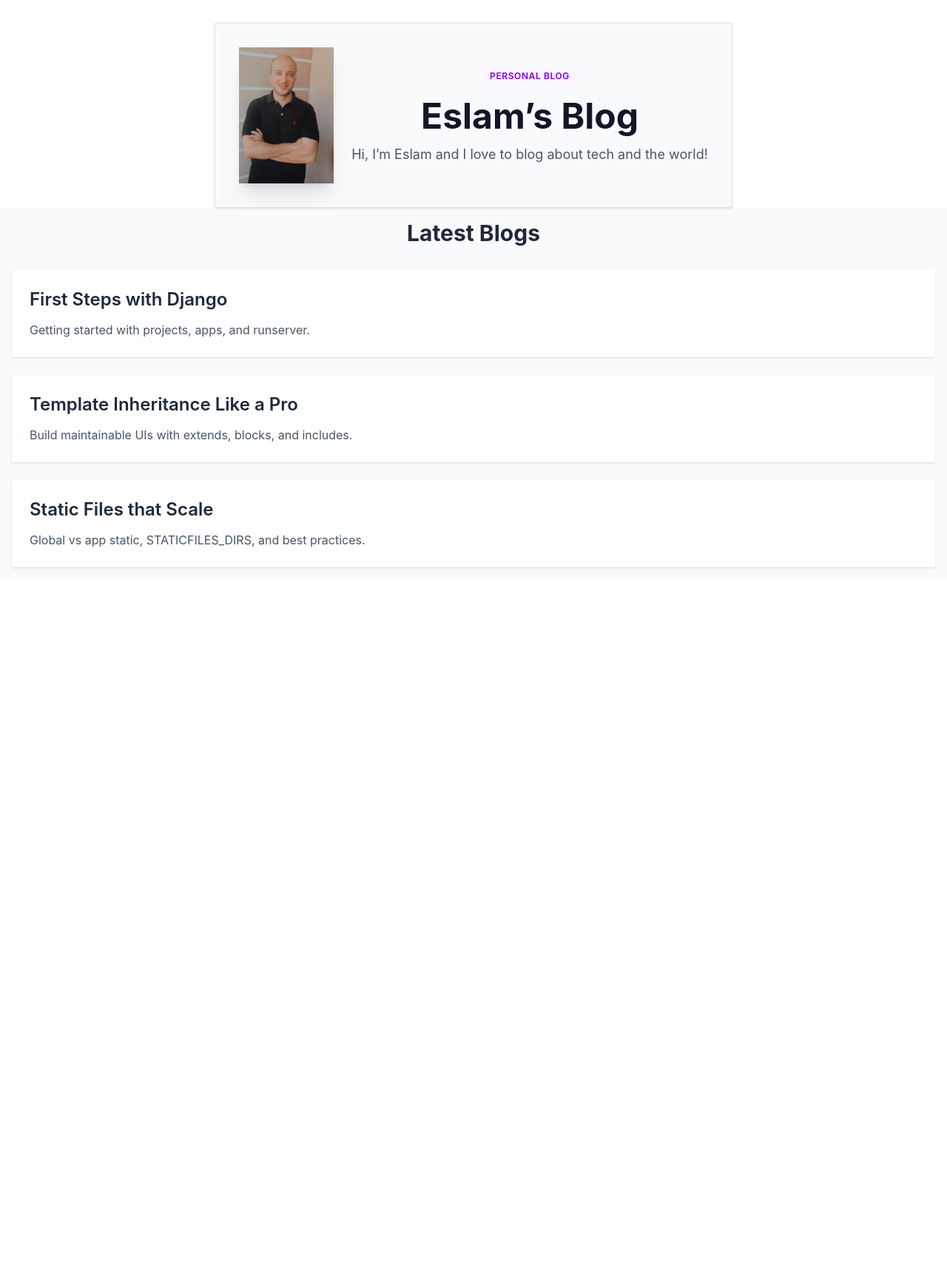
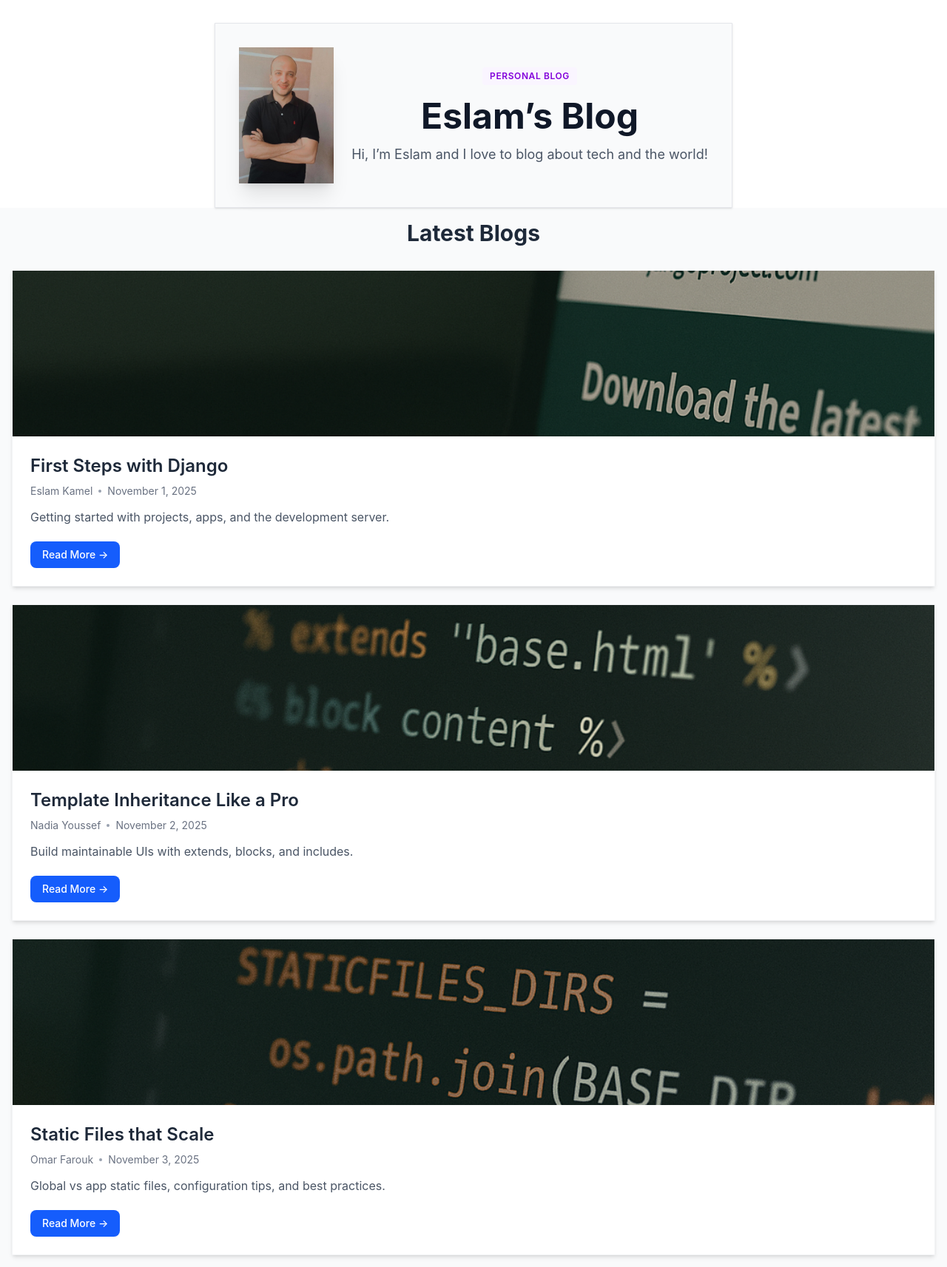
Before and after one commit to EslamKamel89/stacked_thoughts, a Django app: page / in a window 1280 px wide. Shown: the part 73-1786 px from the top of the page at 74% size. Before the commit the page ends 842 px from the top, so only its background shows below. Run offline with Django 5.2, Linux system fonts and the light colour scheme.

Commit message:
feat(blog): enhance blog display with images, author, and detail view - Add blog images, author info, and publication date; update template to support detail mode and static assets

```diff
--- a/blog/templates/blog/blog-details.html
+++ b/blog/templates/blog/blog-details.html
@@ -5,7 +5,7 @@
 {% block content %}
 <div class="min-h-screen bg-gray-50 py-12">
   <div class="max-w-3xl mx-auto px-4">
-    {% include 'blog/includes/blog.html'%}
+    {% include 'blog/includes/blog.html' with show_details=True%}
   </div>
 </div>
 {% endblock %}
--- a/blog/templates/blog/includes/blog.html
+++ b/blog/templates/blog/includes/blog.html
@@ -1,11 +1,42 @@
-<article
-  class="bg-white rounded-2xl shadow hover:shadow-lg transition-shadow duration-300 p-6"
+{% load static %}
+<div
+  class="bg-white rounded-2xl shadow-md hover:shadow-xl transition-all duration-300 overflow-hidden border border-gray-100 w-full mx-auto"
 >
+  <a href="{% url 'blog_detail' blog.slug %}">
+    <img
+      src="{% static blog.image %}"
+      alt="{{ blog.title }}"
+      class="w-full h-56 object-cover hover:opacity-95 transition-opacity duration-300"
+    />
+  </a>
+
+  <div class="p-6">
     <a
       href="{% url 'blog_detail' blog.slug %}"
       class="block text-2xl font-semibold text-gray-800 hover:text-blue-600 transition-colors duration-200"
     >
       {{ blog.title }}
     </a>
+
+    <div class="flex items-center text-sm text-gray-500 mt-2 space-x-2">
+      <span>{{ blog.author }}</span>
+      <span class="w-1 h-1 bg-gray-400 rounded-full"></span>
+      <span>{{ blog.date|date:"F j, Y" }}</span>
+    </div>
+
     <p class="text-gray-600 mt-3 leading-relaxed">{{ blog.excerpt }}</p>
-</article>
+
+    {% if show_details %}
+    <p class="mt-4 text-gray-700 text-sm leading-relaxed">{{ blog.content }}</p>
+    {% else %}
+    <div class="mt-5">
+      <a
+        href="{% url 'blog_detail' blog.slug %}"
+        class="inline-block bg-blue-600 text-white text-sm font-medium px-4 py-2 rounded-lg hover:bg-blue-700 transition-colors duration-200"
+      >
+        Read More →
+      </a>
+    </div>
+    {% endif %}
+  </div>
+</div>
--- a/blog/views.py
+++ b/blog/views.py
@@ -1,3 +1,4 @@
+from datetime import datetime
 from typing import Dict, List, TypedDict
 
 from django.http import Http404, HttpRequest, HttpResponse
@@ -5,35 +6,60 @@ from django.shortcuts import render
 
 
 class Blog(TypedDict):
-    slug:str
-    title:str
-    image:str
-    excerpt:str
-    content:str
+    slug: str
+    title: str
+    image: str
+    excerpt: str
+    content: str
+    author: str
+    date: datetime
+
 
 BLOGS: List[Blog] = [
     {
         "slug": "first-steps-with-django",
         "title": "First Steps with Django",
-        "image": "blog/images/django-first-steps.jpg",
-        "excerpt": "Getting started with projects, apps, and runserver.",
-        "content": "Full blog content goes here...",
+        "image": "blog/images/django-first-steps.png",
+        "excerpt": "Getting started with projects, apps, and the development server.",
+        "content": (
+            "Starting your first Django project can feel overwhelming, "
+            "but it’s surprisingly smooth once you grasp the core structure. "
+            "In this guide, we’ll create a project, set up an app, and explore "
+            "how Django’s `runserver` command ties everything together for local development."
+        ),
+        "author": "Eslam Kamel",
+        "date": datetime(2025, 11, 1, 10, 30),
     },
     {
         "slug": "template-inheritance-like-a-pro",
         "title": "Template Inheritance Like a Pro",
-        "image": "blog/images/templates.jpg",
+        "image": "blog/images/templates.png",
         "excerpt": "Build maintainable UIs with extends, blocks, and includes.",
-        "content": "Full blog content goes here...",
+        "content": (
+            "Django’s template inheritance is a powerful way to avoid duplication. "
+            "By using `extends` and `block` tags, you can structure your HTML layouts "
+            "so that pages share a consistent look while still allowing per-page customization. "
+            "This pattern makes your templates cleaner and easier to maintain as your project grows."
+        ),
+        "author": "Nadia Youssef",
+        "date": datetime(2025, 11, 2, 14, 45),
     },
     {
         "slug": "static-files-that-scale",
         "title": "Static Files that Scale",
-        "image": "blog/images/static-files.jpg",
-        "excerpt": "Global vs app static, STATICFILES_DIRS, and best practices.",
-        "content": "Full blog content goes here...",
+        "image": "blog/images/static-files.png",
+        "excerpt": "Global vs app static files, configuration tips, and best practices.",
+        "content": (
+            "Managing static files in Django goes beyond placing them in a single folder. "
+            "Understanding the difference between `STATICFILES_DIRS` and app-level `static/` folders "
+            "helps ensure scalability and maintainability. "
+            "We’ll also explore the best practices for deployment using WhiteNoise or cloud storage."
+        ),
+        "author": "Omar Farouk",
+        "date": datetime(2025, 11, 3, 9, 15),
     },
 ]
+
 def get_latest_blogs(n:int = 3) ->List[Blog] :
     return BLOGS[:n]
 
```
Also changed, not shown: blog/static/blog/images/django-first-steps.png (added), blog/static/blog/images/static-files.png (added), blog/static/blog/images/templates.png (added). Lines whose indentation alone changed are shown as unchanged.
